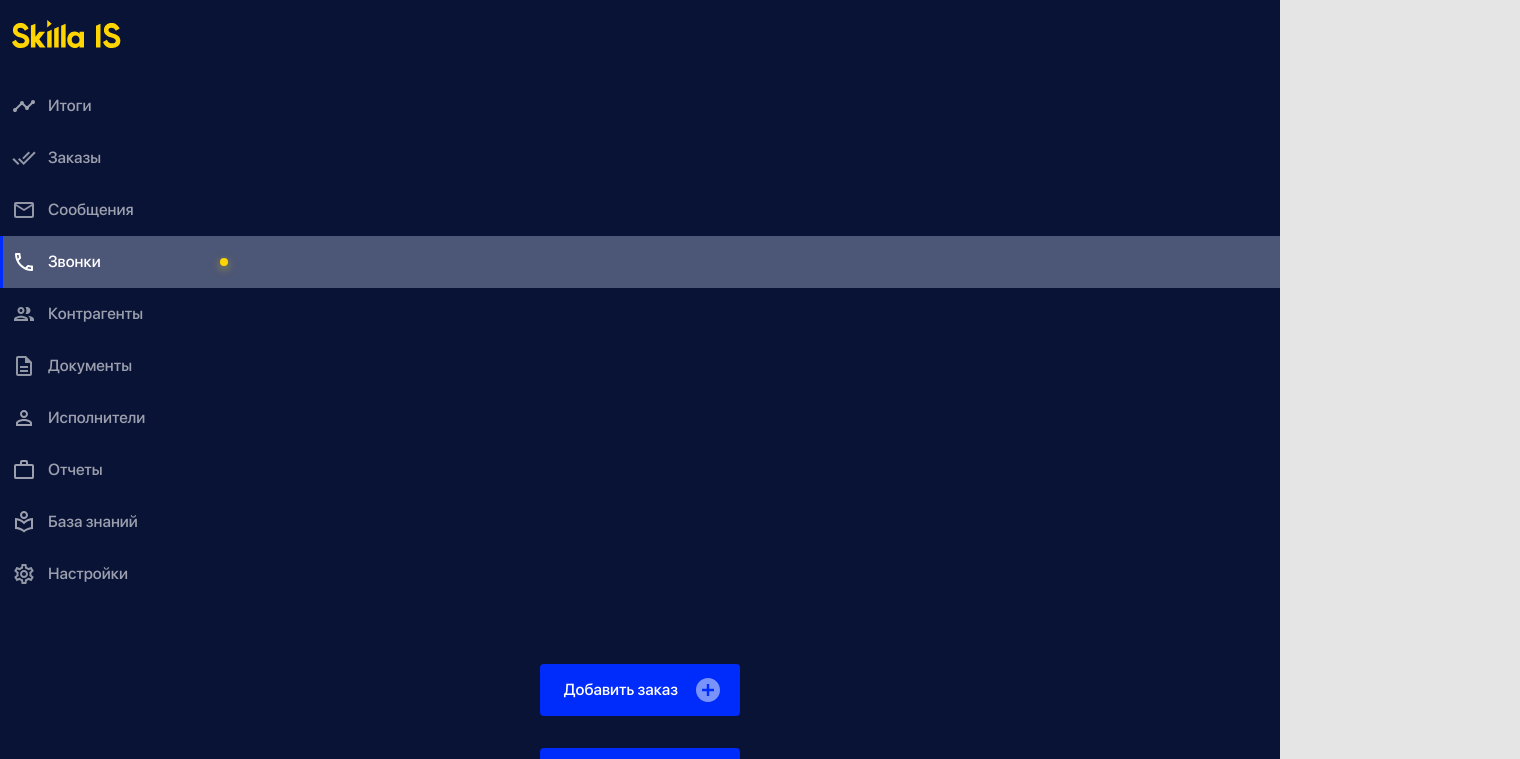
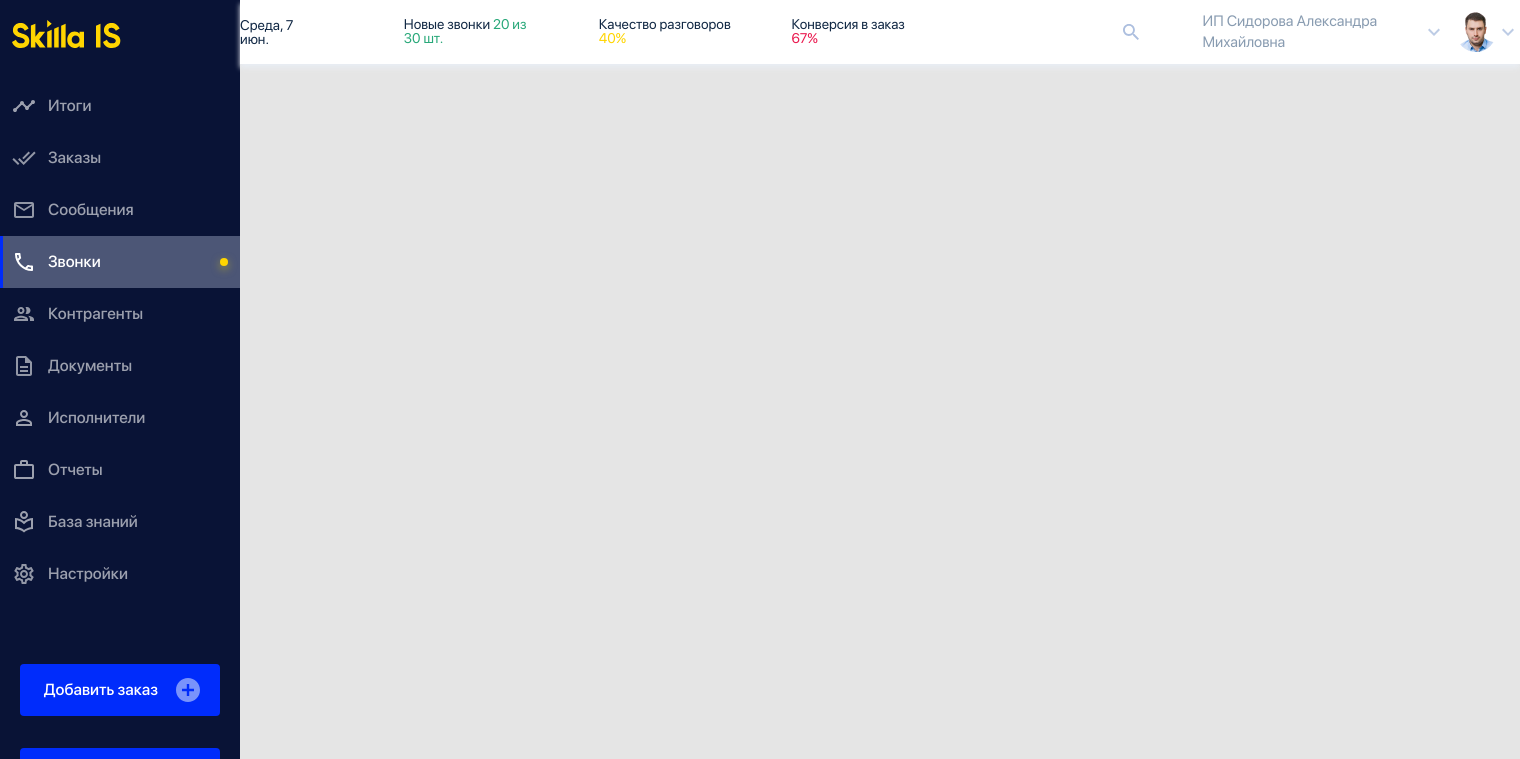
Before and after one commit to My-test-tasks/test-skilla, a React (Vite) app: page / in a window 1280 px wide. Shown: the top 759 px of the page, 1520 px wide, since content can reach past the window. Built offline with nearby package versions, Linux system fonts and the light colour scheme.

Commit message:
feat: add calls page

```diff
--- /dev/null
+++ b/src/App/App.module.scss
@@ -0,0 +1,7 @@
+.app {
+  display: flex;
+  flex-direction: row;
+  flex-wrap: nowrap;
+  align-content: flex-start;
+  justify-content: flex-start;
+}
--- a/src/App/App.tsx
+++ b/src/App/App.tsx
@@ -1,9 +1,12 @@
 import Menu from '@components/Menu';
+import Calls from '@pages/Calls';
+import styles from './App.module.scss';
 
 const App = () => {
   return (
-    <div>
+    <div className={styles.app}>
       <Menu />
+      <Calls />
     </div>
   );
 };
--- /dev/null
+++ b/src/pages/Calls/Calls.tsx
@@ -0,0 +1,7 @@
+import Header from './Header';
+
+const Calls = () => {
+  return <Header />;
+};
+
+export default Calls;
--- /dev/null
+++ b/src/pages/Calls/index.ts
@@ -0,0 +1 @@
+export { default } from './Calls';
```
